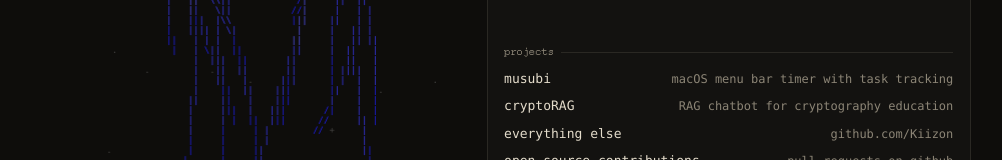
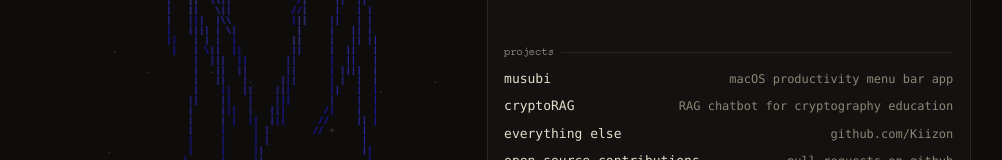
Before and after one commit to Kiizon/digiMe, a Next.js app: page / in a window 1280 px wide. Shown: the part 557-717 px from the top of the page, without its empty margins (142-1144 px from the left). Built offline with nearby package versions, Linux system fonts and the light colour scheme.

Commit message:
update musubi description

```diff
--- a/src/app/page.tsx
+++ b/src/app/page.tsx
@@ -98,7 +98,7 @@ export default function Home() {
         <Section title="projects">
           <Row
             title="musubi"
-            subtitle="macOS menu bar timer with task tracking"
+            subtitle="macOS productivity menu bar app"
             href="https://github.com/Kiizon/musubi"
           />
           <Row
```
